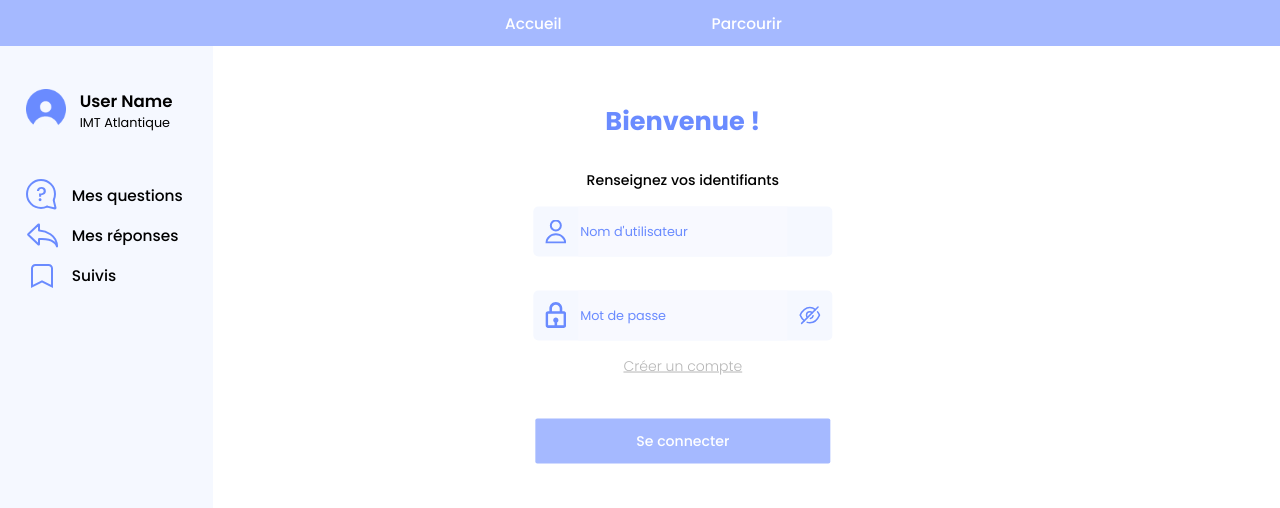
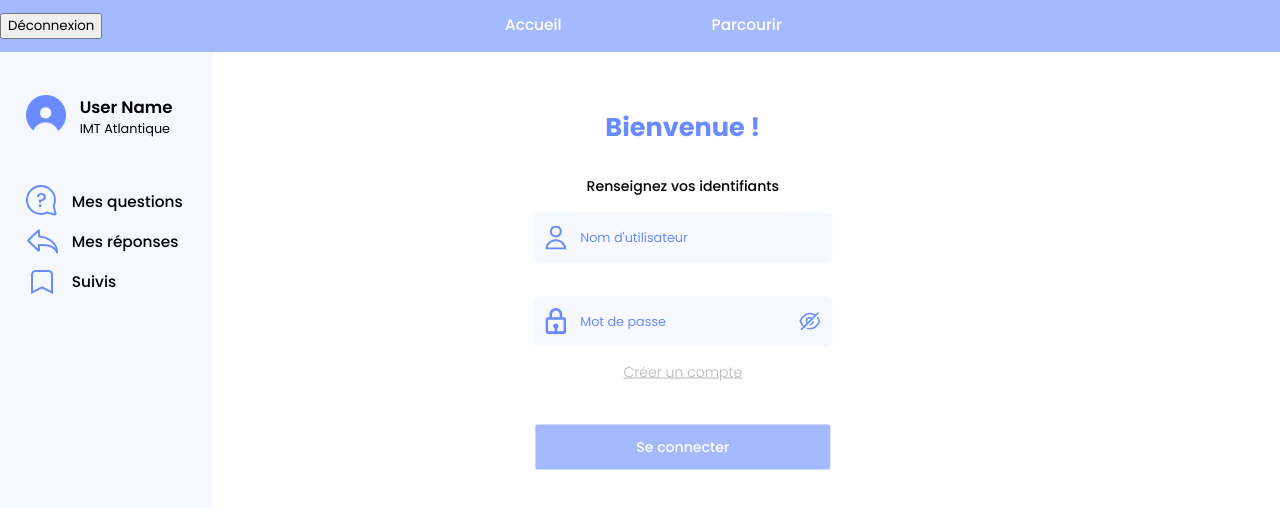
Before and after one commit to BrunoPre/fil-a1-forums-etudiant-front, a Vue app: page /login in a window 1280 px wide. Shown: the top 508 px of the page. Built offline with nearby package versions, Linux system fonts and the light colour scheme.

Commit message:
[37] add logout temporary button to navbar

```diff
--- a/src/App.vue
+++ b/src/App.vue
@@ -1,6 +1,11 @@
 <template>
   <div class="container">
     <div class="navbar">
+      <div class="logout-button">
+        <button v-if="isLoggedIn" v-on:click="logOut" class="logout-button">
+          Déconnexion
+        </button>
+      </div>
       <div class="home-btn">
         <router-link to="/accueil" class="navbar-links">Accueil</router-link>
       </div>
@@ -20,17 +25,29 @@
 <script>
 import { defineComponent } from "vue";
 import Sidebar from "@/components/Sidebar.vue";
+import store from "@/store";
+import { mapGetters } from "vuex";
 
 export default defineComponent({
   name: "App",
   components: { Sidebar },
   computed: {
+    ...mapGetters("auth", {
+      getState: "getState",
+      isLoggedIn: "isLoggedIn",
+    }),
     currentUser() {
       return this.$store.state.auth.user;
     },
   },
   //data() {},
-  methods: {},
+  methods: {
+    logOut() {
+      store.dispatch("auth/logout");
+      this.$router.push("/login");
+      window.location.reload();
+    },
+  },
   //mounted() {this.userName =  Object(this.getUserProfile).userName},
 });
 </script>
@@ -73,13 +90,17 @@ body {
   grid-auto-flow: row;
   grid-template-areas:
     ". . . . . ."
-    ". . home-btn navigate-btn . ."
+    "logout-button . home-btn navigate-btn . ."
     ". . . . . .";
   grid-area: navbar;
   background: rgba(106, 139, 255, 0.6);
   color: white;
   font-size: 1.2rem;
   font-weight: 500;
+}
+
+.logout-button {
+  grid-area: logout-button;
 }
 
 .navbar-links {
--- a/src/components/Sidebar.vue
+++ b/src/components/Sidebar.vue
@@ -42,6 +42,7 @@ import { defineComponent } from "vue";
 import buttonsJson from "./../assets/buttonsSidebar.json";
 import { mapGetters } from "vuex";
 import { State } from "@/store/modules/auth.module";
+import store from "@/store";
 
 export default defineComponent({
   // eslint-disable-next-line vue/multi-word-component-names
--- a/src/services/auth.service.ts
+++ b/src/services/auth.service.ts
@@ -34,6 +34,10 @@ class AuthService {
       {}
     );
   }
+
+  logout() {
+    localStorage.removeItem("user");
+  }
 }
 
 export default new AuthService();
--- a/src/store/modules/auth.module.ts
+++ b/src/store/modules/auth.module.ts
@@ -39,6 +39,11 @@ const actions = {
       }
     );
   },
+
+  async logout({ commit }: { commit: Commit }) {
+    AuthService.logout();
+    commit("logout");
+  },
 };
 
 const mutations = {
@@ -56,11 +61,19 @@ const mutations = {
   registerFailure(state: State) {
     state.status.loggedIn = false;
   },
+  logout(state: State) {
+    state.status.loggedIn = false;
+    state.user = null;
+  },
 };
 
 const getters = {
   getState(state: State): State {
     return state;
+  },
+  isLoggedIn(state: State): boolean {
+    console.log(state.status.loggedIn);
+    return state.status.loggedIn;
   },
 };
 
```
